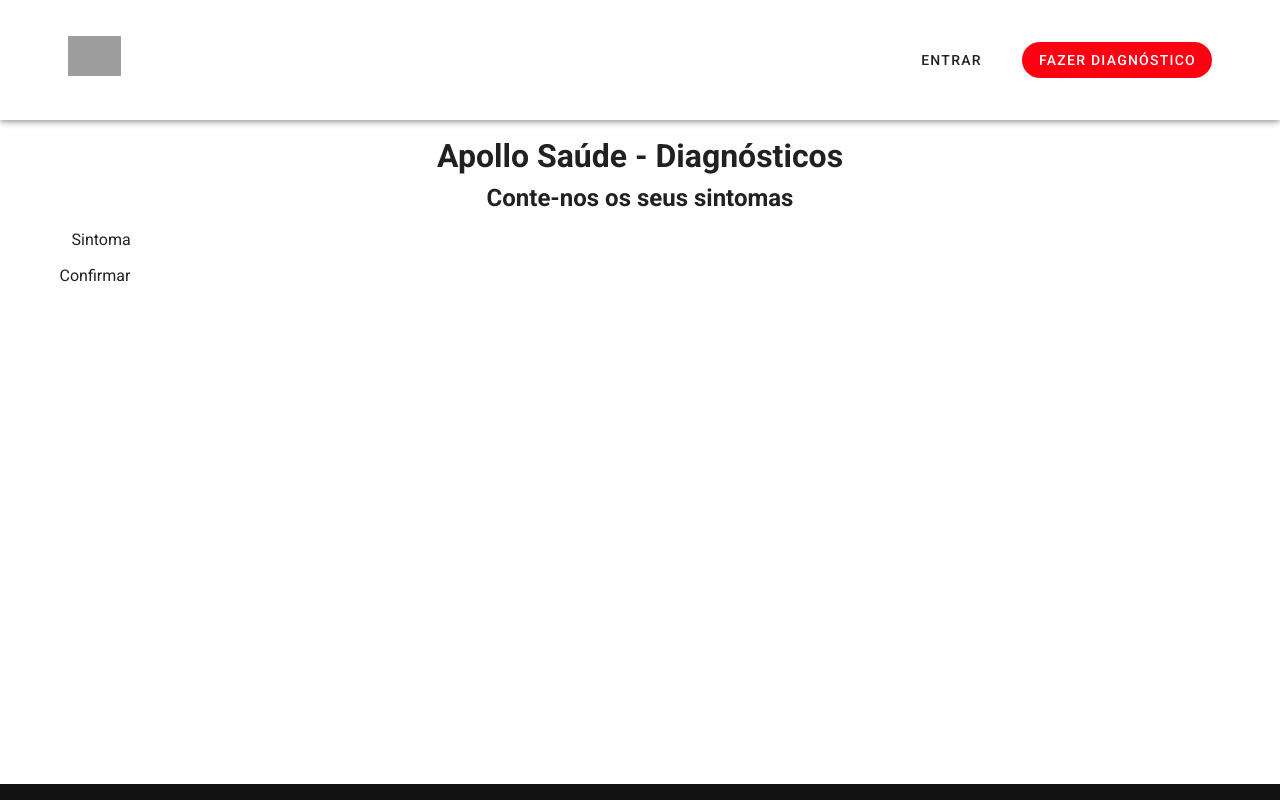
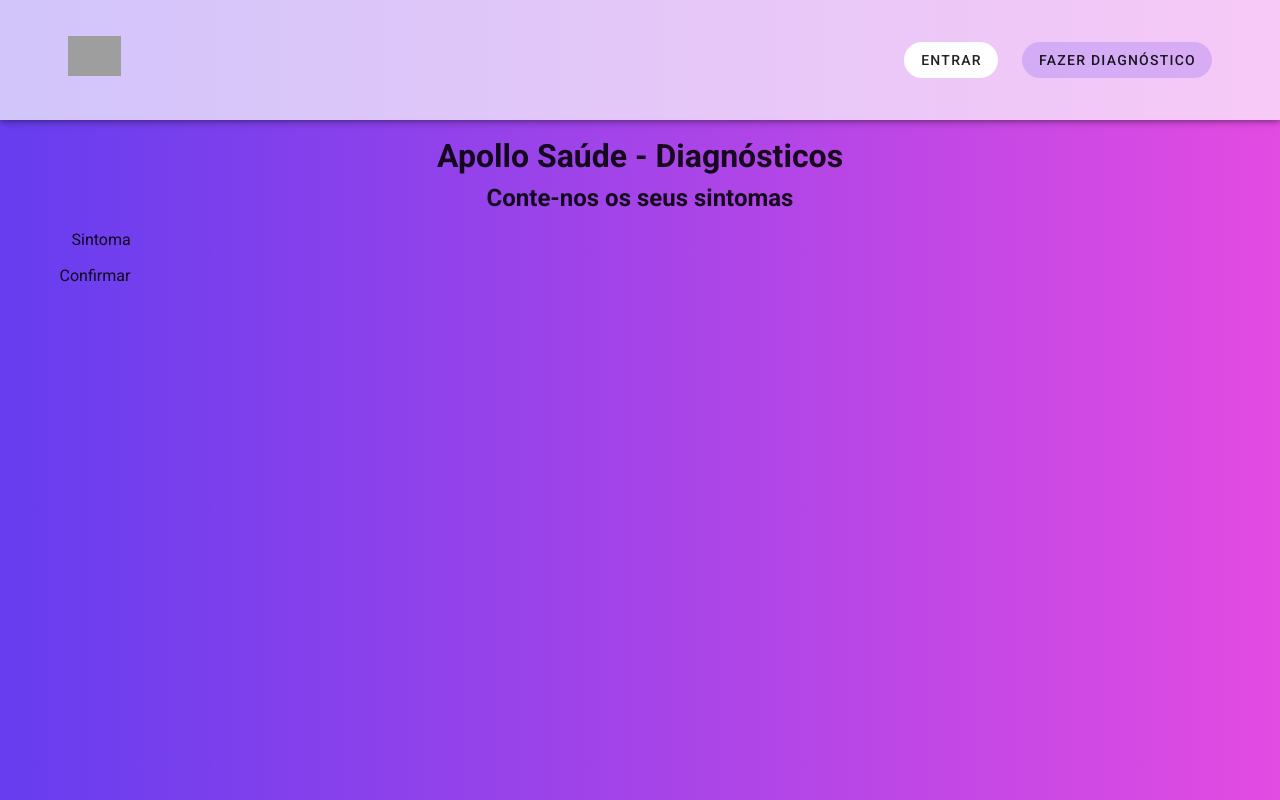
Before and after one commit to iAnd1710/apollosaude-web, a Nuxt app: page /prediction in a window 1280 px wide. Shown: the top 800 px of the page. Built offline with nearby package versions, Linux system fonts and the light colour scheme; grey boxes are pictures that could not be loaded.

Commit message:
gradient background (prediction page) and button

```diff
--- a/layouts/default.vue
+++ b/layouts/default.vue
@@ -1,7 +1,7 @@
 <template>
   <v-app light>
     <v-app-bar
-      color='white'
+      color="rgba(255, 255, 255, 0.7)"
       :height='appBarHeight'
       :class="isMobile ? 'px-2' : 'px-10'"
       fixed
@@ -17,7 +17,7 @@
 
       <v-btn v-if='!isMobile' rounded color='white' elevation='0' class='mx-3 text-uppercase' href='/account/login'>{{ words.logIn }}</v-btn>
 
-      <v-btn v-if='!isMobile' rounded color='primary' elevation='0' class='mx-3 text-uppercase' href='/prediction'>{{ words.disease }}</v-btn>
+      <v-btn v-if='!isMobile' rounded color="rgba(102,61,239,0.2)" elevation='0' class='mx-3 text-uppercase' href='/prediction'>{{ words.disease }}</v-btn>
 
       <v-btn v-if='isMobile' color='primary' icon @click.stop="drawer = !drawer">
         <v-icon large>{{ drawer ? 'close' : 'drag_handle' }}</v-icon>
--- a/pages/prediction.vue
+++ b/pages/prediction.vue
@@ -1,4 +1,5 @@
 <template>
+<v-app style="background-color:rgba(0,0,0,0)">
   <div
     class="d-flex flex-column justify-content-center align-items-center"
     style="height: 80vh;"
@@ -48,6 +49,7 @@
       </form>
     </div>
   </div>
+</v-app>
 </template>
 
 <script>
@@ -217,6 +219,8 @@
 </script>
 
 <style lang='sass'>
+.v-main
+  background: linear-gradient(to right, #663DEF, #E34BE2)
 .title
   max-width: 500px
 .span
```
